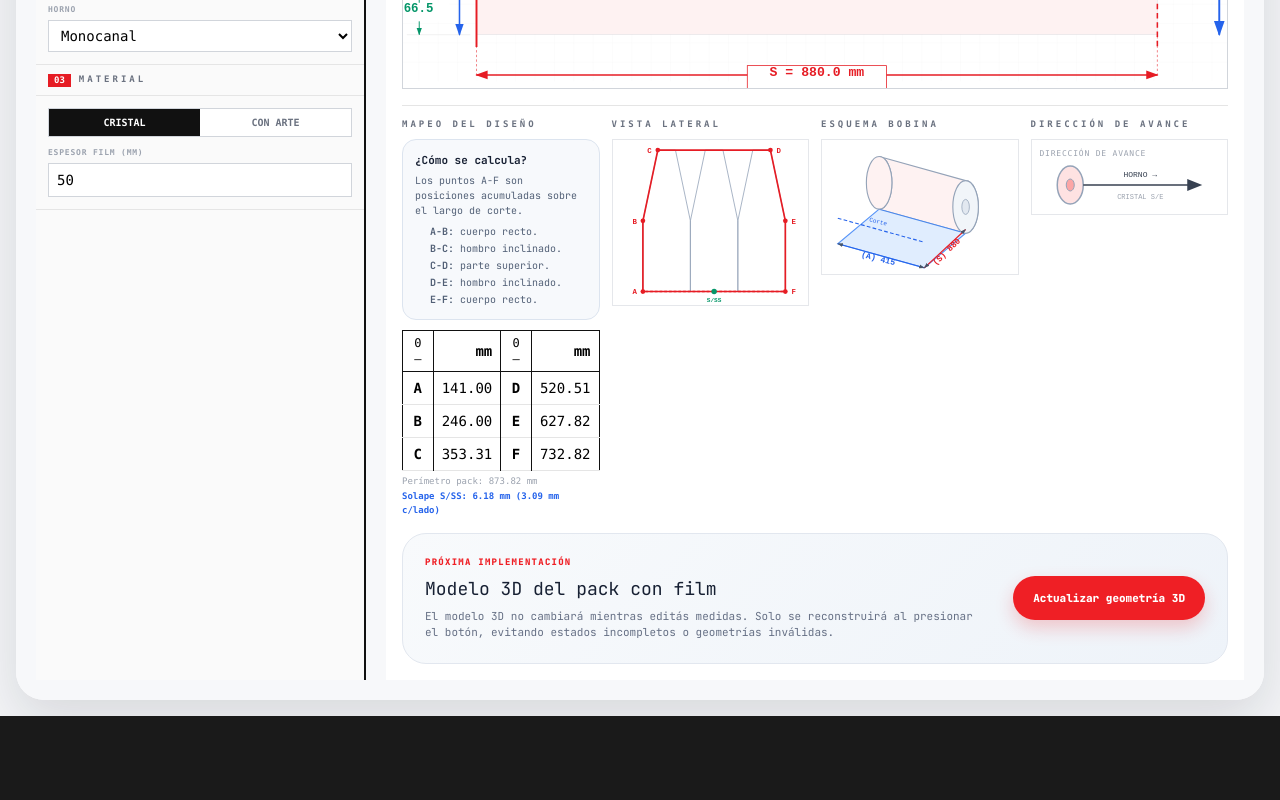
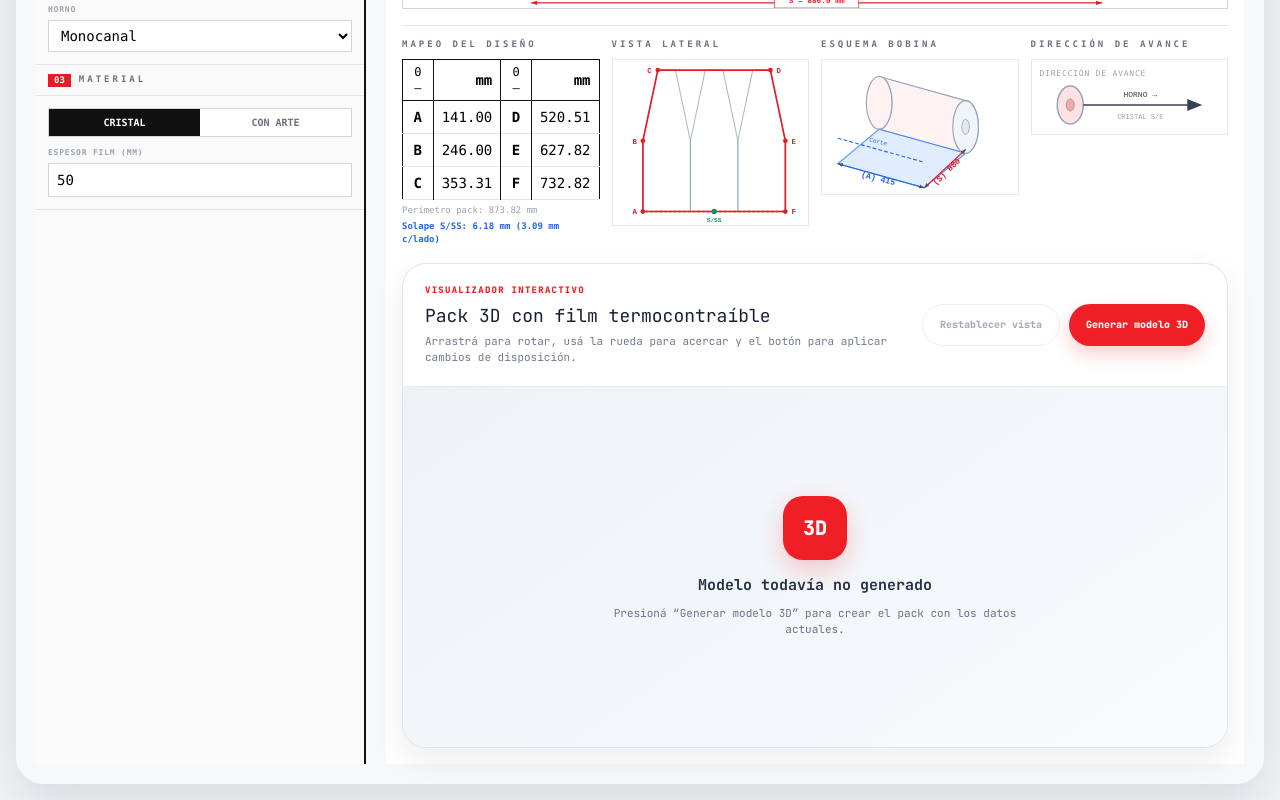
Before and after one commit to ElMalditoKeto/Prueba-Copilot, a React (Vite) app: page / in a window 1280 px wide. Shown: the part 714-1514 px from the top of the page. Before the commit the page ends 1430 px from the top, so only its background shows below. Built offline with nearby package versions, Linux system fonts and the light colour scheme.

Commit message:
Add interactive 3D pack viewer

```diff
--- a/package.json
+++ b/package.json
@@ -10,7 +10,8 @@
   },
   "dependencies": {
     "react": "^18.3.1",
-    "react-dom": "^18.3.1"
+    "react-dom": "^18.3.1",
+    "three": "^0.185.1"
   },
   "devDependencies": {
     "@vitejs/plugin-react": "^4.3.1",
--- a/src/App.jsx
+++ b/src/App.jsx
@@ -1,4 +1,5 @@
 import React, { useState, useEffect } from 'react';
+import Pack3D from './Pack3D';
 
 // ─── SMALL COMPONENTS ──────────────────────────────────────────────────────────
 
@@ -82,8 +83,9 @@ export default function App() {
   const [cfgName,  setCfgName]  = useState('');
   const [showSave, setShowSave] = useState(false);
   const [showLoad, setShowLoad] = useState(false);
-  const [geometry3DVersion, setGeometry3DVersion] = useState(0);
-  const [geometry3DSnapshot, setGeometry3DSnapshot] = useState(null);
+  const [geometry3D, setGeometry3D] = useState(null);
+  const [geometry3DDirty, setGeometry3DDirty] = useState(true);
+  const [reset3DToken, setReset3DToken] = useState(0);
 
   // ── CÁLCULOS ──
   // La orientación define qué cantidad queda sobre el ancho de bobina.
@@ -128,6 +130,10 @@ export default function App() {
 
   const warnings = validate({ altCil, alt, tapa, dia, ladoA, ladoB, micron, entraEnCanal, anchoPaquete, canal, modoCorte, diferenciaCorte });
 
+  useEffect(() => {
+    setGeometry3DDirty(true);
+  }, [ladoA, ladoB, dia, alt, altCil, tapa, canales, orientacion, tipoFilm]);
+
   // ── CONFIG PERSISTENCE ──
   const applyConfig = (p) => {
     setLadoA(p.ladoA ?? p.N ?? p.botL ?? 3);
@@ -159,19 +165,9 @@ export default function App() {
   };
 
   const updateGeometry3D = () => {
-    if (ladoA < 1 || ladoB < 1 || dia <= 0 || alt <= 0 || altCil < 0 || altCil > alt) return;
-    setGeometry3DSnapshot({
-      ladoA,
-      ladoB,
-      dia,
-      alt,
-      altCil,
-      tapa,
-      canales,
-      orientacion,
-      tipoFilm,
-    });
-    setGeometry3DVersion((version) => version + 1);
+    if (ladoA < 1 || ladoB < 1 || dia <= 0 || alt <= 0 || altCil < 0 || altCil > alt || tapa <= 0 || tapa >= dia) return;
+    setGeometry3D({ ladoA, ladoB, dia, alt, altCil, tapa, canales, orientacion, tipoFilm });
+    setGeometry3DDirty(false);
   };
 
   // ── SVG PLAN VIEW ──
@@ -471,14 +467,14 @@ export default function App() {
                 </div>
                 <svg
                   width="100%"
-                  style={{ maxHeight: '520px', minHeight: '420px', display: 'block' }}
+                  style={{ maxHeight: '340px', display: 'block' }}
                   viewBox={`${-ML} ${-MT} ${corte + ML + MR} ${bobTotal + MT + MB}`}
                   preserveAspectRatio="xMidYMid meet"
                 >
                   <defs>
                     {[['mD','#1e293b'],['mB','#2563eb'],['mG','#059669'],['mR','#E61C24']].map(([id, fill]) => (
                       <marker key={id} id={id} viewBox="0 0 10 10" refX="9" refY="5"
-                        markerWidth="8" markerHeight="8" orient="auto-start-reverse">
+                        markerWidth="5" markerHeight="5" orient="auto-start-reverse">
                         <path d="M 0 1.5 L 10 5 L 0 8.5 z" fill={fill} />
                       </marker>
                     ))}
@@ -494,7 +490,7 @@ export default function App() {
                     <line x1={0} y1={canal} x2={corte} y2={canal}
                       stroke="#2563eb" strokeWidth="1.5" strokeDasharray="8,5" />
                     <text x={corte * 0.62} y={canal - 5}
-                      fill="#2563eb" fontSize="15" fontFamily="monospace" fontWeight="bold"
+                      fill="#2563eb" fontSize="9" fontFamily="monospace" fontWeight="bold"
                       letterSpacing="1" textAnchor="middle">CORTE LONGITUDINAL</text>
                   </>}
 
@@ -516,14 +512,14 @@ export default function App() {
 
                   <line x1={0}     y1={-MT + 5} x2={0}     y2={bobTotal + 16} stroke="#E61C24" strokeWidth="2.5" />
                   <line x1={corte} y1={-MT + 5} x2={corte} y2={bobTotal + 16} stroke="#E61C24" strokeWidth="2" strokeDasharray="7,5" />
-                  <text x={-8} y={bobTotal * 0.6} fill="#E61C24" fontSize="15" fontFamily="monospace" fontWeight="bold"
+                  <text x={-8} y={bobTotal * 0.6} fill="#E61C24" fontSize="9" fontFamily="monospace" fontWeight="bold"
                     textAnchor="middle" transform={`rotate(-90, -8, ${bobTotal * 0.6})`}>SCHNITT ①</text>
-                  <text x={corte + 8} y={bobTotal * 0.6} fill="#E61C24" fontSize="15" fontFamily="monospace" fontWeight="bold"
+                  <text x={corte + 8} y={bobTotal * 0.6} fill="#E61C24" fontSize="9" fontFamily="monospace" fontWeight="bold"
                     textAnchor="middle" transform={`rotate(-90, ${corte + 8}, ${bobTotal * 0.6})`}>SCHNITT ②</text>
 
                   <line x1={corte * 0.12} y1={-32} x2={corte * 0.88} y2={-32}
                     stroke="#475569" strokeWidth="1.5" markerEnd="url(#mD)" />
-                  <text x={corte / 2} y={-37} fill="#475569" fontSize="15" textAnchor="middle"
+                  <text x={corte / 2} y={-37} fill="#475569" fontSize="9" textAnchor="middle"
                     fontFamily="monospace" letterSpacing="1.5">LAUFRICHTUNG / SENTIDO DE MARCHA</text>
 
                   {/* Left dimension lines */}
@@ -536,39 +532,39 @@ export default function App() {
                   {oreja > 8 && <>
                     <line x1={-74} y1={0} x2={-74} y2={oreja}
                       stroke="#059669" strokeWidth="1.2" markerStart="url(#mG)" markerEnd="url(#mG)" />
-                    <rect x={-93} y={oreja/2-8} width={58} height={24} fill="white" />
-                    <text x={-75} y={oreja/2+4} fill="#059669" fontSize="16" fontFamily="monospace"
+                    <rect x={-93} y={oreja/2-8} width={36} height={16} fill="white" />
+                    <text x={-75} y={oreja/2+4} fill="#059669" fontSize="11" fontFamily="monospace"
                       fontWeight="bold" textAnchor="middle">{oreja.toFixed(1)}</text>
                   </>}
 
                   <line x1={-74} y1={oreja} x2={-74} y2={oreja+packT}
                     stroke="#111" strokeWidth="1.2" markerStart="url(#mD)" markerEnd="url(#mD)" />
-                  <rect x={-93} y={oreja+packT/2-8} width={58} height={24} fill="white" />
-                  <text x={-75} y={oreja+packT/2+4} fill="#111" fontSize="16" fontFamily="monospace"
+                  <rect x={-93} y={oreja+packT/2-8} width={36} height={16} fill="white" />
+                  <text x={-75} y={oreja+packT/2+4} fill="#111" fontSize="11" fontFamily="monospace"
                     fontWeight="bold" textAnchor="middle">{packT.toFixed(0)}</text>
 
                   {oreja > 8 && <>
                     <line x1={-74} y1={oreja+packT} x2={-74} y2={canal}
                       stroke="#059669" strokeWidth="1.2" markerStart="url(#mG)" markerEnd="url(#mG)" />
-                    <rect x={-93} y={oreja+packT+oreja/2-8} width={58} height={24} fill="white" />
-                    <text x={-75} y={oreja+packT+oreja/2+4} fill="#059669" fontSize="16" fontFamily="monospace"
+                    <rect x={-93} y={oreja+packT+oreja/2-8} width={36} height={16} fill="white" />
+                    <text x={-75} y={oreja+packT+oreja/2+4} fill="#059669" fontSize="11" fontFamily="monospace"
                       fontWeight="bold" textAnchor="middle">{oreja.toFixed(1)}</text>
                   </>}
 
                   <line x1={-22} y1={0} x2={-22} y2={canal}
                     stroke="#2563eb" strokeWidth="2" markerStart="url(#mB)" markerEnd="url(#mB)" />
-                  <rect x={-46} y={canal/2-10} width={68} height={28} fill="white" stroke="#2563eb" strokeWidth="0.8" />
-                  <text x={-22} y={canal/2+5} fill="#2563eb" fontSize="17" fontFamily="monospace"
+                  <rect x={-46} y={canal/2-10} width={48} height={20} fill="white" stroke="#2563eb" strokeWidth="0.8" />
+                  <text x={-22} y={canal/2+5} fill="#2563eb" fontSize="12" fontFamily="monospace"
                     fontWeight="bold" textAnchor="middle">{canal.toFixed(1)}</text>
 
                   {/* Right: total bobina */}
                   <line x1={corte+MR-10} y1={0} x2={corte+MR-10} y2={bobTotal}
                     stroke="#2563eb" strokeWidth="2.5" markerStart="url(#mB)" markerEnd="url(#mB)" />
-                  <rect x={corte+MR-60} y={bobTotal/2-13} width={78} height={34}
+                  <rect x={corte+MR-60} y={bobTotal/2-13} width={63} height={26}
                     fill="white" stroke="#2563eb" strokeWidth="1.5" />
-                  <text x={corte+MR-29} y={bobTotal/2+1} fill="#2563eb" fontSize="16"
+                  <text x={corte+MR-29} y={bobTotal/2+1} fill="#2563eb" fontSize="11"
                     fontFamily="monospace" fontWeight="bold" textAnchor="middle">A</text>
-                  <text x={corte+MR-29} y={bobTotal/2+13} fill="#2563eb" fontSize="15"
+                  <text x={corte+MR-29} y={bobTotal/2+13} fill="#2563eb" fontSize="10"
                     fontFamily="monospace" textAnchor="middle">{bobTotal.toFixed(0)}</text>
 
                   {/* Bottom: S */}
@@ -576,9 +572,9 @@ export default function App() {
                   <line x1={corte} y1={bobTotal+2} x2={corte} y2={bobTotal+MB-4} stroke="#E61C24" strokeWidth="0.7" strokeDasharray="3,3" />
                   <line x1={0} y1={bobTotal+MB-8} x2={corte} y2={bobTotal+MB-8}
                     stroke="#E61C24" strokeWidth="2" markerStart="url(#mR)" markerEnd="url(#mR)" />
-                  <rect x={corte/2-90} y={bobTotal+MB-20} width={180} height={30}
+                  <rect x={corte/2-65} y={bobTotal+MB-20} width={130} height={20}
                     fill="white" stroke="#E61C24" strokeWidth="1" />
-                  <text x={corte/2} y={bobTotal+MB-7} fill="#E61C24" fontSize="17"
+                  <text x={corte/2} y={bobTotal+MB-7} fill="#E61C24" fontSize="12"
                     fontFamily="monospace" fontWeight="bold" textAnchor="middle">
                     S = {corte.toFixed(1)} mm
                   </text>
@@ -592,17 +588,6 @@ export default function App() {
                 <div>
                   <div className="text-[9px] font-mono font-bold text-gray-500 uppercase tracking-[3px] mb-2">
                     Mapeo del diseño
-                  </div>
-                  <div className="mapping-explanation">
-                    <strong>¿Cómo se calcula?</strong>
-                    <p>Los puntos A-F son posiciones acumuladas sobre el largo de corte.</p>
-                    <ul>
-                      <li><b>A-B:</b> cuerpo recto.</li>
-                      <li><b>B-C:</b> hombro inclinado.</li>
-                      <li><b>C-D:</b> parte superior.</li>
-                      <li><b>D-E:</b> hombro inclinado.</li>
-                      <li><b>E-F:</b> cuerpo recto.</li>
-                    </ul>
                   </div>
                   <table className="w-full text-sm font-mono border-collapse"
                          style={{ border: '1.5px solid #111' }}>
@@ -736,20 +721,36 @@ export default function App() {
 
               </div>{/* end bottom row */}
 
-              <section className="preview-3d-panel no-print">
-                <div>
-                  <span className="preview-3d-kicker">Próxima implementación</span>
-                  <h3>Modelo 3D del pack con film</h3>
-                  <p>El modelo 3D no cambiará mientras editás medidas. Solo se reconstruirá al presionar el botón, evitando estados incompletos o geometrías inválidas.</p>
-                  {geometry3DSnapshot && (
-                    <small>
-                      Geometría preparada v{geometry3DVersion}: {geometry3DSnapshot.ladoA} × {geometry3DSnapshot.ladoB}, {geometry3DSnapshot.canales} canal(es), orientación {geometry3DSnapshot.orientacion === 'normal' ? 'lado B sobre bobina' : 'lado A sobre bobina'}.
-                    </small>
-                  )}
+              <section className="viewer-3d-panel no-print">
+                <div className="viewer-3d-header">
+                  <div>
+                    <span className="viewer-3d-kicker">Visualizador interactivo</span>
+                    <h3>Pack 3D con film termocontraíble</h3>
+                    <p>Arrastrá para rotar, usá la rueda para acercar y el botón para aplicar cambios de disposición.</p>
+                  </div>
+                  <div className="viewer-3d-actions">
+                    <button type="button" className="viewer-button-secondary" onClick={() => setReset3DToken((value) => value + 1)} disabled={!geometry3D}>
+                      Restablecer vista
+                    </button>
+                    <button type="button" className="viewer-button-primary" onClick={updateGeometry3D} disabled={warnings.some((warning) => warning.includes('altura') || warning.includes('diámetro') || warning.includes('disposición'))}>
+                      {geometry3D ? 'Actualizar geometría 3D' : 'Generar modelo 3D'}
+                    </button>
+                  </div>
                 </div>
-                <button type="button" onClick={updateGeometry3D} disabled={warnings.length > 0}>
-                  Actualizar geometría 3D
-                </button>
+
+                {geometry3DDirty && geometry3D && (
+                  <div className="viewer-dirty-notice">Hay cambios pendientes. El modelo conserva la última geometría válida.</div>
+                )}
+
+                {geometry3D ? (
+                  <Pack3D geometry={geometry3D} resetToken={reset3DToken} />
+                ) : (
+                  <div className="viewer-3d-empty">
+                    <div className="viewer-3d-icon">3D</div>
+                    <strong>Modelo todavía no generado</strong>
+                    <span>Presioná “Generar modelo 3D” para crear el pack con los datos actuales.</span>
+                  </div>
+                )}
               </section>
             </div>{/* end right column */}
           </div>{/* end body grid */}
--- /dev/null
+++ b/src/Pack3D.jsx
@@ -0,0 +1,188 @@
+import React, { useEffect, useRef } from 'react';
+import * as THREE from 'three';
+
+function createBottle(geometry, material) {
+  const bottle = new THREE.Group();
+  const body = new THREE.Mesh(
+    new THREE.CylinderGeometry(0.42, 0.42, 1.05, 32),
+    material,
+  );
+  body.position.y = 0.58;
+  bottle.add(body);
+
+  const shoulder = new THREE.Mesh(
+    new THREE.CylinderGeometry(0.22, 0.42, 0.22, 32),
+    material,
+  );
+  shoulder.position.y = 1.2;
+  bottle.add(shoulder);
+
+  const neck = new THREE.Mesh(
+    new THREE.CylinderGeometry(0.18, 0.18, 0.2, 32),
+    material,
+  );
+  neck.position.y = 1.41;
+  bottle.add(neck);
+
+  const cap = new THREE.Mesh(
+    new THREE.CylinderGeometry(0.2, 0.2, 0.14, 32),
+    new THREE.MeshStandardMaterial({ color: '#d8dee8', roughness: 0.38, metalness: 0.18 }),
+  );
+  cap.position.y = 1.58;
+  bottle.add(cap);
+
+  geometry.push(...bottle.children.map((part) => part.geometry));
+  return bottle;
+}
+
+export default function Pack3D({ geometry, resetToken }) {
+  const mountRef = useRef(null);
+  const cameraState = useRef({ yaw: 0.62, pitch: 0.34, distance: 5.8 });
+
+  useEffect(() => {
+    const mount = mountRef.current;
+    if (!mount || !geometry) return undefined;
+
+    const scene = new THREE.Scene();
+    scene.background = new THREE.Color('#f8fafc');
+    scene.fog = new THREE.Fog('#f8fafc', 7, 14);
+
+    const camera = new THREE.PerspectiveCamera(34, 1, 0.1, 100);
+    const renderer = new THREE.WebGLRenderer({ antialias: true, alpha: true });
+    renderer.setPixelRatio(Math.min(window.devicePixelRatio, 2));
+    renderer.outputColorSpace = THREE.SRGBColorSpace;
+    mount.appendChild(renderer.domElement);
+
+    scene.add(new THREE.HemisphereLight('#ffffff', '#cbd5e1', 2.2));
+    const keyLight = new THREE.DirectionalLight('#ffffff', 2.5);
+    keyLight.position.set(3, 5, 4);
+    scene.add(keyLight);
+
+    const resources = [];
+    const pack = new THREE.Group();
+    const filmMaterial = new THREE.MeshPhysicalMaterial({
+      color: geometry.tipoFilm === 'arte' ? '#f6b8bb' : '#e8eef5',
+      transparent: true,
+      opacity: 0.28,
+      roughness: 0.2,
+      transmission: 0.25,
+      side: THREE.DoubleSide,
+    });
+    const bottleMaterial = new THREE.MeshStandardMaterial({
+      color: geometry.tipoFilm === 'arte' ? '#f28b91' : '#dbeafe',
+      transparent: true,
+      opacity: 0.88,
+      roughness: 0.28,
+    });
+    resources.push(filmMaterial, bottleMaterial);
+
+    const across = Math.max(1, Math.min(geometry.ladoA, 8));
+    const deep = Math.max(1, Math.min(geometry.ladoB, 8));
+    const spacing = 0.9;
+    const width = (across - 1) * spacing + 0.86;
+    const depth = (deep - 1) * spacing + 0.86;
+    const film = new THREE.Mesh(
+      new THREE.BoxGeometry(width + 0.22, 1.86, depth + 0.22),
+      filmMaterial,
+    );
+    film.position.y = 0.86;
+    pack.add(film);
+    resources.push(film.geometry);
+
+    for (let row = 0; row < deep; row += 1) {
+      for (let column = 0; column < across; column += 1) {
+        const bottle = createBottle(resources, bottleMaterial);
+        bottle.position.set(
+          (column - (across - 1) / 2) * spacing,
+          0,
+          (row - (deep - 1) / 2) * spacing,
+        );
+        pack.add(bottle);
+      }
+    }
+
+    const floor = new THREE.Mesh(
+      new THREE.CircleGeometry(3.4, 64),
+      new THREE.ShadowMaterial({ color: '#64748b', opacity: 0.16 }),
+    );
+    floor.rotation.x = -Math.PI / 2;
+    floor.position.y = -0.02;
+    scene.add(floor);
+    resources.push(floor.geometry, floor.material);
+    scene.add(pack);
+
+    const state = cameraState.current;
+    const updateCamera = () => {
+      camera.position.set(
+        Math.sin(state.yaw) * Math.cos(state.pitch) * state.distance,
+        Math.sin(state.pitch) * state.distance + 0.8,
+        Math.cos(state.yaw) * Math.cos(state.pitch) * state.distance,
+      );
+      camera.lookAt(0, 0.82, 0);
+    };
+    updateCamera();
+
+    let dragging = false;
+    let lastX = 0;
+    let lastY = 0;
+    const onPointerDown = (event) => {
+      dragging = true;
+      lastX = event.clientX;
+      lastY = event.clientY;
+      renderer.domElement.setPointerCapture(event.pointerId);
+    };
+    const onPointerMove = (event) => {
+      if (!dragging) return;
+      state.yaw -= (event.clientX - lastX) * 0.012;
+      state.pitch = THREE.MathUtils.clamp(state.pitch + (event.clientY - lastY) * 0.01, -0.15, 1.15);
+      lastX = event.clientX;
+      lastY = event.clientY;
+      updateCamera();
+    };
+    const onPointerUp = () => { dragging = false; };
+    const onWheel = (event) => {
+      event.preventDefault();
+      state.distance = THREE.MathUtils.clamp(state.distance + event.deltaY * 0.004, 3.2, 9);
+      updateCamera();
+    };
+    renderer.domElement.addEventListener('pointerdown', onPointerDown);
+    renderer.domElement.addEventListener('pointermove', onPointerMove);
+    renderer.domElement.addEventListener('pointerup', onPointerUp);
+    renderer.domElement.addEventListener('pointercancel', onPointerUp);
+    renderer.domElement.addEventListener('wheel', onWheel, { passive: false });
+
+    const resize = () => {
+      const widthValue = mount.clientWidth || 640;
+      const heightValue = mount.clientHeight || 420;
+      camera.aspect = widthValue / heightValue;
+      camera.updateProjectionMatrix();
+      renderer.setSize(widthValue, heightValue, false);
+    };
+    resize();
+    const observer = new ResizeObserver(resize);
+    observer.observe(mount);
+
+    let frame;
+    const animate = () => {
+      frame = requestAnimationFrame(animate);
+      pack.rotation.y += 0.002;
+      renderer.render(scene, camera);
+    };
+    animate();
+
+    return () => {
+      cancelAnimationFrame(frame);
+      observer.disconnect();
+      renderer.domElement.removeEventListener('pointerdown', onPointerDown);
+      renderer.domElement.removeEventListener('pointermove', onPointerMove);
+      renderer.domElement.removeEventListener('pointerup', onPointerUp);
+      renderer.domElement.removeEventListener('pointercancel', onPointerUp);
+      renderer.domElement.removeEventListener('wheel', onWheel);
+      resources.forEach((resource) => resource.dispose?.());
+      renderer.dispose();
+      mount.removeChild(renderer.domElement);
+    };
+  }, [geometry, resetToken]);
+
+  return <div ref={mountRef} className="pack-3d-canvas" aria-label="Modelo 3D del pack" />;
+}
--- a/src/index.css
+++ b/src/index.css
@@ -44,99 +44,152 @@ body {
 @media(max-width:1100px){.workspace-grid{grid-template-columns:1fr}.results-grid{grid-template-columns:repeat(2,1fr)}}
 @media(max-width:620px){.results-grid{grid-template-columns:1fr}.workspace-grid{padding:10px}.channel-status{flex-direction:column}}
 
-/* Cotas y explicación técnica */
-.mapping-explanation {
-  margin-bottom: 10px;
-  padding: 12px;
-  border: 1px solid #dce4ef;
-  border-radius: 14px;
-  background: #f7f9fc;
-  color: #526076;
-  font-size: 10px;
-  line-height: 1.5;
+/* Visualizador 3D real */
+.viewer-3d-panel {
+  overflow: hidden;
+  border: 1px solid #dfe5ed;
+  border-radius: 24px;
+  background: #ffffff;
+  box-shadow: 0 12px 30px rgba(15, 23, 42, 0.08);
 }
 
-.mapping-explanation strong {
-  display: block;
-  margin-bottom: 4px;
-  color: #172033;
-  font-size: 11px;
-}
-
-.mapping-explanation p {
-  margin-bottom: 6px;
-}
-
-.mapping-explanation ul {
-  display: grid;
-  gap: 2px;
-  padding-left: 15px;
-}
-
-.preview-3d-panel {
+.viewer-3d-header {
   display: flex;
   align-items: center;
   justify-content: space-between;
   gap: 24px;
-  padding: 22px;
-  border: 1px solid #e2e7ef;
-  border-radius: 24px;
-  background: linear-gradient(135deg, #f8fafc 0%, #eef3f9 100%);
+  padding: 20px 22px;
+  border-bottom: 1px solid #e8edf3;
 }
 
-.preview-3d-kicker {
+.viewer-3d-kicker {
   display: block;
   margin-bottom: 5px;
   color: #ef1f25;
   font-size: 9px;
   font-weight: 900;
-  letter-spacing: .14em;
+  letter-spacing: 0.14em;
   text-transform: uppercase;
 }
 
-.preview-3d-panel h3 {
-  margin-bottom: 6px;
+.viewer-3d-header h3 {
+  margin-bottom: 5px;
   color: #172033;
   font-size: 18px;
 }
 
-.preview-3d-panel p {
-  max-width: 720px;
-  color: #667085;
+.viewer-3d-header p {
+  color: #6f7b8e;
   font-size: 11px;
-  line-height: 1.5;
+  line-height: 1.45;
 }
 
-.preview-3d-panel small {
-  display: block;
-  margin-top: 8px;
-  color: #2859b8;
-  font-size: 10px;
-  font-weight: 700;
+.viewer-3d-actions {
+  display: flex;
+  flex: 0 0 auto;
+  gap: 9px;
 }
 
-.preview-3d-panel button {
-  flex: 0 0 auto;
-  min-height: 44px;
-  border: 0;
+.viewer-3d-actions button {
+  min-height: 42px;
   border-radius: 999px;
-  padding: 0 20px;
-  background: #ef1f25;
-  color: #fff;
-  font-size: 11px;
+  padding: 0 17px;
+  font-size: 10px;
   font-weight: 850;
-  box-shadow: 0 8px 18px rgba(239, 31, 37, .22);
 }
 
-.preview-3d-panel button:disabled {
+.viewer-button-primary {
+  border: 0;
+  background: #ef1f25;
+  color: #ffffff;
+  box-shadow: 0 8px 18px rgba(239, 31, 37, 0.22);
+}
+
+.viewer-button-secondary {
+  border: 1px solid #d7dde6;
+  background: #ffffff;
+  color: #445066;
+}
+
+.viewer-3d-actions button:disabled {
   cursor: not-allowed;
-  background: #b8bec8;
+  opacity: 0.45;
   box-shadow: none;
 }
 
-@media (max-width: 720px) {
-  .preview-3d-panel {
+.viewer-dirty-notice {
+  padding: 10px 22px;
+  border-bottom: 1px solid #f4d99b;
+  background: #fff8e7;
+  color: #96620b;
+  font-size: 10px;
+  font-weight: 750;
+}
+
+.pack-3d-canvas {
+  width: 100%;
+  height: 520px;
+  min-height: 420px;
+  touch-action: none;
+}
+
+.pack-3d-canvas canvas {
+  display: block;
+  width: 100% !important;
+  height: 100% !important;
+  cursor: grab;
+}
+
+.pack-3d-canvas canvas:active {
+  cursor: grabbing;
+}
+
+.viewer-3d-empty {
+  display: grid;
+  min-height: 360px;
+  place-items: center;
+  align-content: center;
+  gap: 8px;
+  background: linear-gradient(145deg, #eef2f7, #f9fafc);
+  color: #687488;
+  text-align: center;
+}
+
+.viewer-3d-empty strong {
+  color: #263247;
+  font-size: 15px;
+}
+
+.viewer-3d-empty span {
+  max-width: 430px;
+  font-size: 11px;
+}
+
+.viewer-3d-icon {
+  display: grid;
+  width: 64px;
+  height: 64px;
+  margin-bottom: 6px;
+  place-items: center;
+  border-radius: 20px;
+  background: #ef1f25;
+  color: #ffffff;
+  font-size: 20px;
+  font-weight: 900;
+  box-shadow: 0 10px 24px rgba(239, 31, 37, 0.22);
+}
+
+@media (max-width: 780px) {
+  .viewer-3d-header {
     align-items: stretch;
     flex-direction: column;
   }
+
+  .viewer-3d-actions {
+    flex-wrap: wrap;
+  }
+
+  .pack-3d-canvas {
+    height: 430px;
+  }
 }
```
Also changed, not shown: 6 other files (tests, documents, lock files or other folders).
